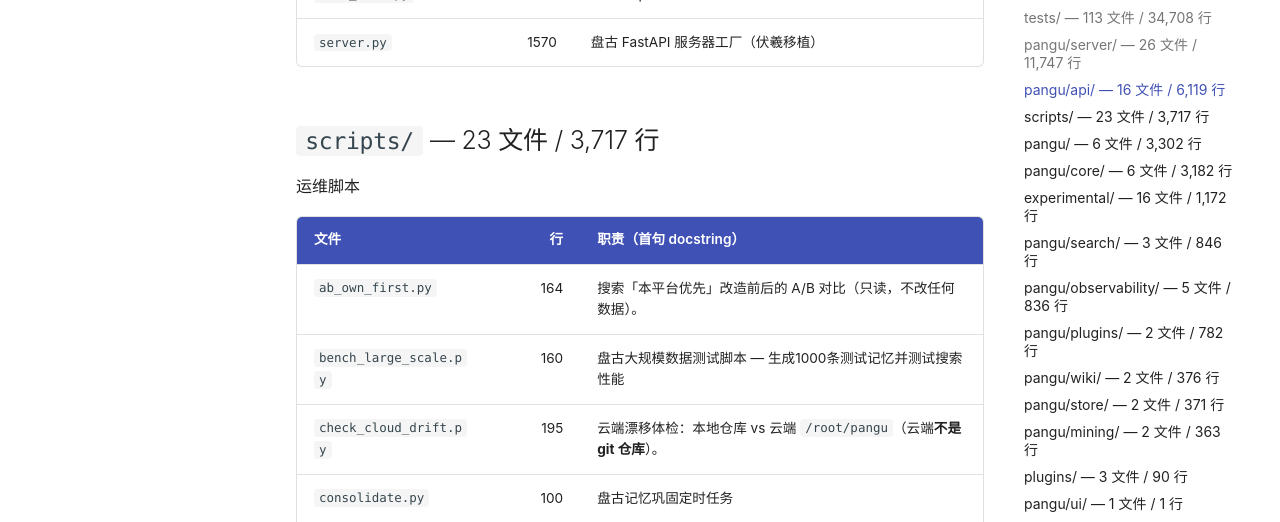
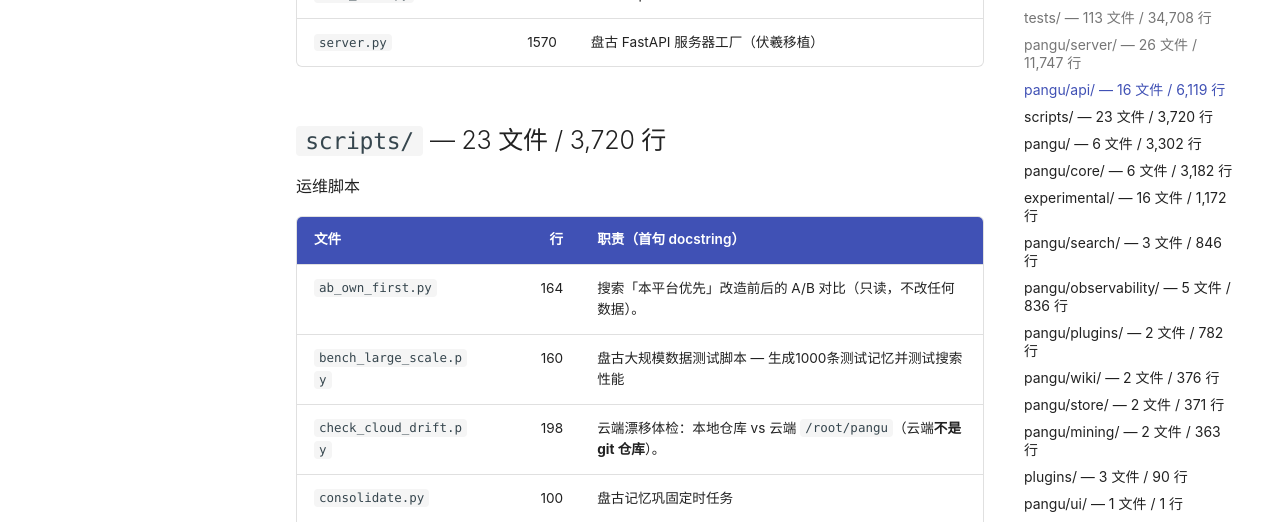
Before and after one commit to Mlte0907/pangu, an MkDocs documentation site: the page built from docs/FILE_INDEX.md, in a window 1280 px wide and 900 px high, scrolled down 17612 px. Shown: the part 135-657 px from the top of the window. Built offline with MkDocs 1.6.1 and Material for MkDocs 9.7.7, drawn with Linux system fonts in a browser that asks for light colours; comment, search, counter and statistics services are not loaded.

Commit message:
fix(ci): 重新生成文件索引 —— 我在生成之后又改了 scripts/check_cloud_drift.py
上一个提交 `f1f84aa` 改了 `scripts/check_cloud_drift.py`(加 `.coverage` 排除),
但**没重新生成 `docs/FILE_INDEX.md`**,导致 CI 上
`tests/test_maintainers_doc.py::test_file_index_is_current` 挂。

时间线铁证:
  docs/FILE_INDEX.md            生成于 03:37:28
  scripts/check_cloud_drift.py  改于   03:42:50   ← 晚 5 分钟
而 `gen_file_index.py` 扫的是 `ROOT.rglob("*.py")` —— **全仓库**,`scripts/` 在内
(索引里确实有 `check_cloud_drift` 那一行)。

**这是本次会话第 4 次踩同一个坑**,规律很清楚:
  改任何 `.py` → 必须**最后**再跑 `gen_file_index.py`,
  否则中间任何一次编辑都会让索引重新过期。
这次把顺序锁死:先改完所有 `.py`,再生成索引,再跑门禁。

顺带确认上一个修复有效:CI 的
`test_evolution_related.py::TestTokenize::test_split_would_have_failed`(jieba 那个)
**本轮已不再出现**,剩下的失败只有这条索引问题。

验证:`gen_file_index.py --check` 绿;
`test_maintainers_doc + test_evolution_related + test_supersede_recall
+ test_search_receipt + test_ingestion` **104 passed**。

```diff
--- a/docs/FILE_INDEX.md
+++ b/docs/FILE_INDEX.md
@@ -328,7 +328,7 @@ FastAPI 层：路由、鉴权（ABAC/RBAC/JWT）、平台 Token、MCP-HTTP 传
 | `safe_eval.py` | 218 | Safe expression evaluator for ABAC conditions. |
 | `server.py` | 1570 | 盘古 FastAPI 服务器工厂（伏羲移植） |
 
-## `scripts/` — 23 文件 / 3,717 行
+## `scripts/` — 23 文件 / 3,720 行
 
 运维脚本
 
@@ -336,7 +336,7 @@ FastAPI 层：路由、鉴权（ABAC/RBAC/JWT）、平台 Token、MCP-HTTP 传
 | --- | ---: | --- |
 | `ab_own_first.py` | 164 | 搜索「本平台优先」改造前后的 A/B 对比（只读，不改任何数据）。 |
 | `bench_large_scale.py` | 160 | 盘古大规模数据测试脚本 — 生成1000条测试记忆并测试搜索性能 |
-| `check_cloud_drift.py` | 195 | 云端漂移体检：本地仓库 vs 云端 `/root/pangu`（云端**不是 git 仓库**）。 |
+| `check_cloud_drift.py` | 198 | 云端漂移体检：本地仓库 vs 云端 `/root/pangu`（云端**不是 git 仓库**）。 |
 | `consolidate.py` | 100 | 盘古记忆巩固定时任务 |
 | `dump_llm_cache.py` | 203 | 盘古 — LLM 缓存调试脚本 |
 | `e2e_warmup.py` | 260 | 盘古 — LLM 缓存预热 E2E 验证 |
```
Also changed, not shown: other parts of docs/FILE_INDEX.md (+1 -1 lines).
